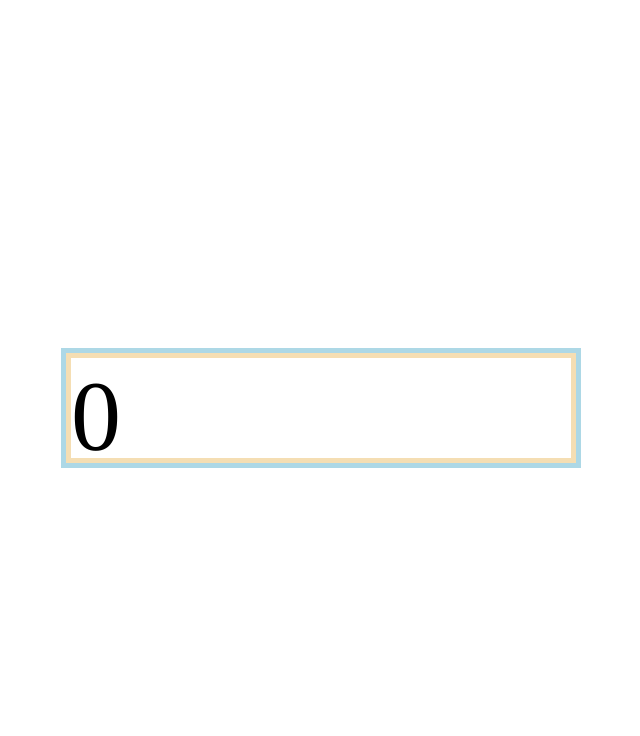
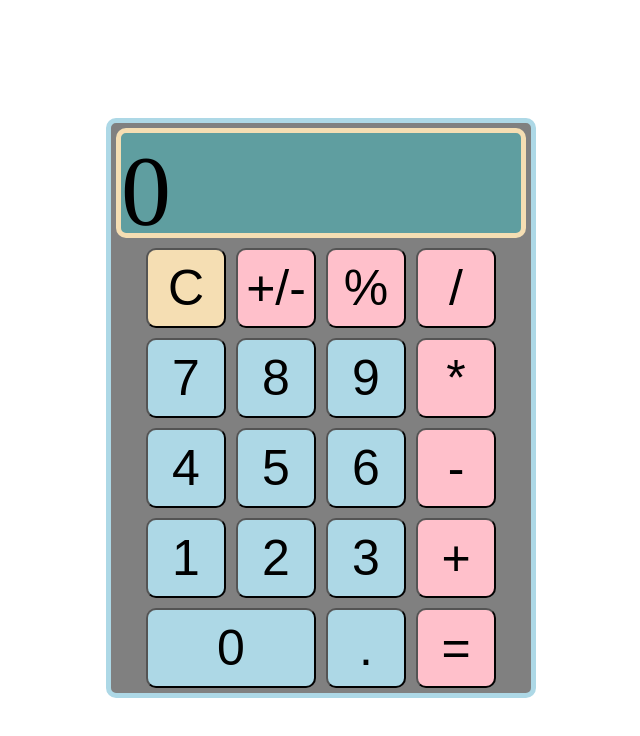
Before and after one commit to YourSM/odin-calculator, a plain HTML site: page index.html in a window 1280 px wide. Shown: the whole page, without its empty margins (327-967 px from the left). Drawn offline with Linux system fonts and the light colour scheme.

Commit message:
Add operator and number buttons

```diff
--- a/index.html
+++ b/index.html
@@ -8,8 +8,39 @@
   <script src="javascript.js" defer></script>
 </head>
 <body>
-  <div class="container">
+  <div class="verticalContainer">
     <div class = "display">0</div>
+    <div class = "buttons">
+      <div class = "horizontalButtons">
+        <button class = "clearButton">C</button>
+        <button class = "operator">+/-</button>
+        <button class = "operator">%</button>
+        <button class = "operator">/</button>
+      </div>
+      <div class = "horizontalButtons">
+        <button>7</button>
+        <button>8</button>
+        <button>9</button>
+        <button class = "operator">*</button>
+      </div>
+      <div class = "horizontalButtons">
+        <button>4</button>
+        <button>5</button>
+        <button>6</button>
+        <button class = "operator">-</button>
+      </div>
+      <div class = "horizontalButtons">
+        <button>1</button>
+        <button>2</button>
+        <button>3</button>
+        <button class = "operator">+</button>
+      </div>
+      <div class = "horizontalButtons">
+        <button class = "longButton">0</button>
+        <button>.</button>
+        <button class = "operator">=</button>
+      </div>
+    </div>
   </div>
 </body>
 </html>
--- a/style.css
+++ b/style.css
@@ -10,15 +10,64 @@ body {
   height: 100%;
   width: 100%;
 }
-.container {
+.verticalContainer {
   display: flex;
   border: 5px lightblue solid;
+  flex-direction: column;
+  gap: 10px;
+  background-color: gray;
+  padding: 5px;
+  border-radius: 10px;
 }
 
 .display {
   border: 5px wheat solid;
   font-size: 100px;
-  width: 500px;
+  width: 400px;
   height: 100px;
+  background-color: cadetblue;
+  border-radius: 10px;
+}
 
+.buttons {
+  display: flex;
+  flex-direction: column;
+  gap: 10px;
+  align-items: center;
+  flex: 1;
+  justify-content: center;
 }
+
+.horizontalButtons {
+  display: flex;
+  flex-direction: row;
+  gap: 10px;
+  justify-content: center;
+  align-items: center;
+}
+
+button {
+  width: 80px;
+  height: 80px;
+  background-color:lightblue;
+  font-size: 50px;
+  color: black;
+  border-radius: 10px;
+}
+
+.longButton {
+  width: 170px;
+}
+
+.operator {
+  background-color: pink;
+}
+
+.verticalButtons {
+  display: flex;
+  flex-direction: column;
+}
+
+.clearButton {
+  background-color: wheat;
+}
```
